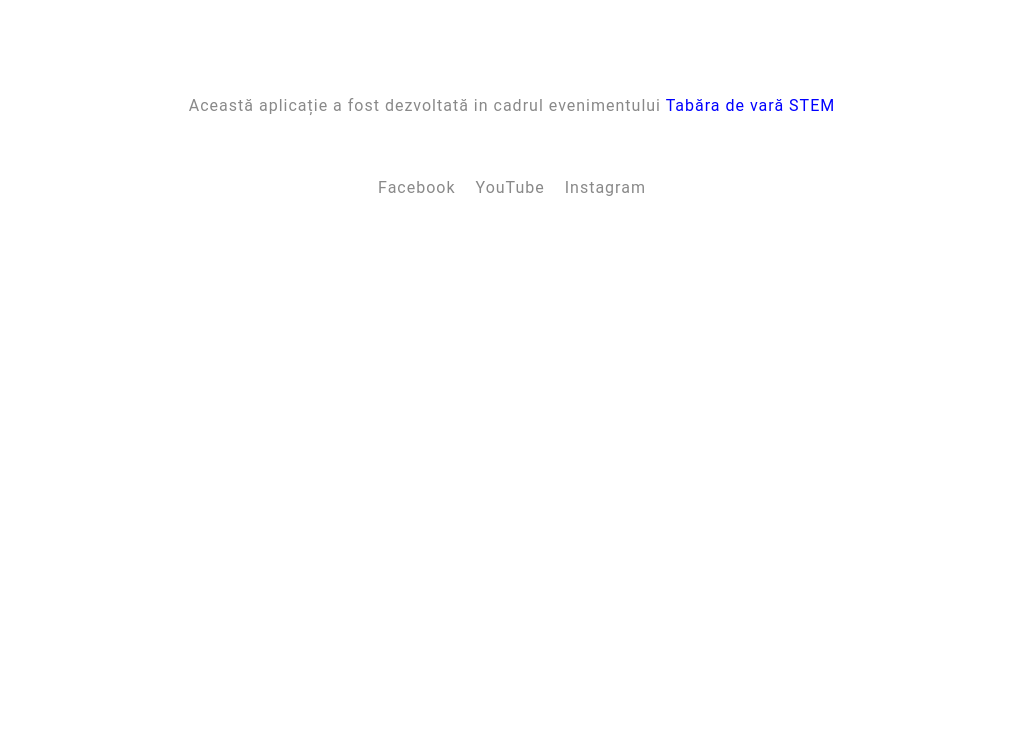
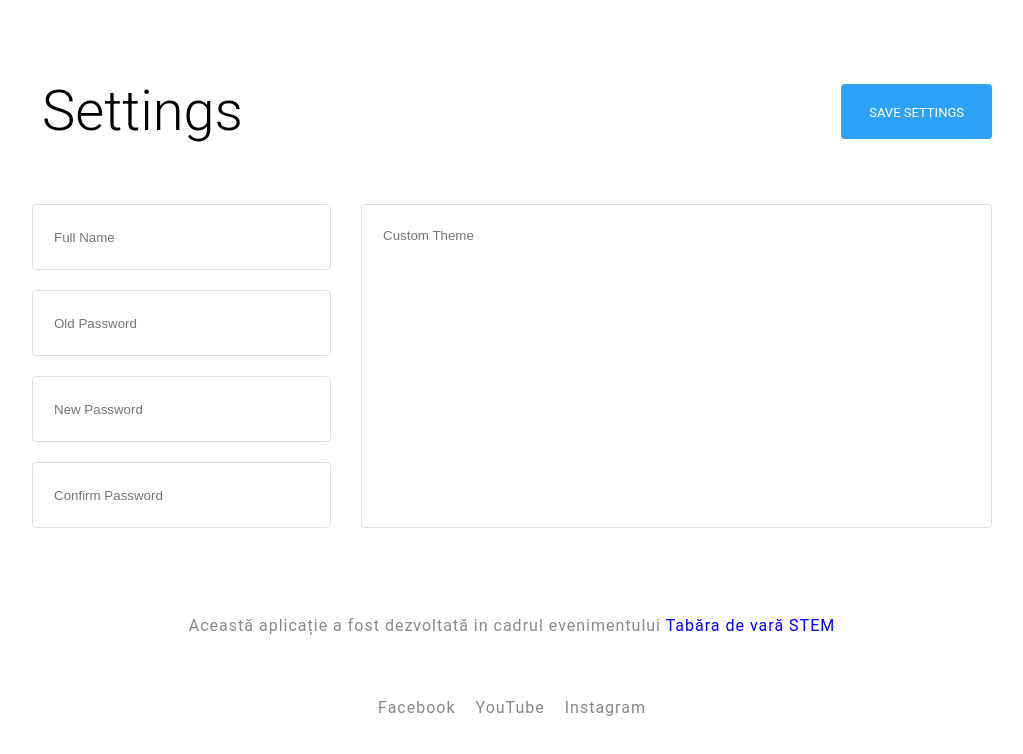
Before and after one commit to girlsgoit/notes2019, a Vue app: page /settings in a window 1280 px wide. Shown: the top 754 px of the page, without its empty margins (128-1151 px from the left). Built offline with nearby package versions, Linux system fonts and the light colour scheme.

Commit message:
login page echipa 5

```diff
--- a/public/index.html
+++ b/public/index.html
@@ -7,7 +7,7 @@
     <link rel="icon" href="<%= BASE_URL %>favicon.ico">
     <title>notes2019</title>
   </head>
-  <body>
+  <body class="account">
     <noscript>
       <strong>We're sorry but notes2019 doesn't work properly without JavaScript enabled. Please enable it to continue.</strong>
     </noscript>
--- a/src/App.vue
+++ b/src/App.vue
@@ -1,19 +1,16 @@
 <template>
   <div id="app">
     <router-view></router-view>
-    <Footer />
   </div>
 </template>
 
 <script>
-import Footer from "./components/Footer.vue";
 
 export default {
   name: "app",
   components: {
-    Footer
   }
-};
+}
 </script>
 
 <style>
--- /dev/null
+++ b/src/components/Login.vue
@@ -0,0 +1,180 @@
+<template>
+  <div class="auth">
+    <img src="../assets/images/logo.svg" alt="Logo" />
+
+    <div v-if="!isCorrectPassword || !isCorrectUserName" class="error-list">
+      <p>*Something went wrong.</p>
+    </div>
+
+    <form class="auth-form" @submit="checkForm">
+      <div class="auth-inputs">
+        <input @input="validation"
+          type="text"
+          v-bind:class="{ error : !isCorrectUserName }"
+          name="UserName"
+          placeholder="User Name"
+          v-model="userName"
+        />
+
+        <input
+          type="password" @input="validation"
+          v-bind:class="{ error : !isCorrectPassword }"
+          name="Password"
+          placeholder="Password"
+          v-model="password"
+        />
+      </div>
+
+      <div class="auth-buttons">
+        <div>
+          <input type="submit" name="Login" value="Login" id="Login" />
+        </div>
+        <div>
+          <a href="#">REGISTER</a>
+        </div>
+      </div>
+    </form>
+  </div>
+</template>
+
+<script>
+export default {
+  name: "Login",
+  data: function() {
+    return {
+      userName: "",
+      password: "",
+      isCorrectUserName: true,
+      isCorrectPassword: true
+    };
+  },
+  methods: {
+    checkForm: function(e) {
+     this.validation();
+      e.preventDefault();
+    },
+    validation: function() {
+      this.isCorrectUserName = true;
+      this.isCorrectPassword = true;
+      if ( !this.userName) {
+        this.isCorrectUserName = false;
+      }
+
+      if (!this.password) {
+        this.isCorrectPassword = false;
+      }
+    },
+    login: function() {
+      let json={
+        username: this.userName,
+        password:this.password
+      };
+      axios.post("users/login")
+    }
+  }
+
+};
+</script>
+
+<style scoped>
+.account {
+  background-color: #f2f2f2;
+  height: 100%;
+  width: 100%;
+}
+
+.auth {
+  position: absolute;
+  display: block;
+  background-color: #ffffff;
+  text-align: center;
+  padding: 45px 43px 54px 43px;
+  left: 50%;
+  top: 50%;
+  width: 314px;
+  box-sizing: border-box;
+  font-family: Roboto;
+  font-size: 14px;
+  line-height: 16px;
+  border-radius: 5px;
+  box-shadow: 0px 2px 27px rgba(230, 230, 230, 0.5);
+  transform: translateX(-50%) translateY(-50%);
+}
+
+.auth img {
+  height: 46px;
+  width: 122px;
+  margin-bottom: 45px;
+}
+
+.auth-inputs {
+  margin-bottom: 35px;
+}
+
+.auth-inputs input {
+  height: 38px;
+  border-radius: 4px;
+  border: 1px solid #dfdfdf;
+  margin-bottom: 20px;
+  display: block;
+  color: black;
+  width: 100%;
+  padding-left: 14px;
+  box-sizing: border-box;
+}
+
+.auth-inputs input::placeholder {
+  color: #a9a9a9;
+}
+
+.auth-inputs input:last-child {
+  margin-bottom: 0;
+}
+
+.auth-buttons {
+  display: flex;
+  align-items: center;
+}
+
+.auth-buttons div {
+  width: 50%;
+}
+
+.auth-buttons input {
+  background-color: #2ea1f8;
+  color: #ffffff;
+  text-align: center;
+  letter-spacing: 0.5px;
+  width: 100%;
+  border: none;
+  border-radius: 4px;
+  line-height: 38px;
+  font-weight: 500;
+  cursor: pointer;
+}
+
+.auth-buttons a {
+  text-decoration: none;
+  font-weight: 400;
+  font-style: normal;
+  color: #2ea1f8;
+}
+
+.auth-buttons a:hover {
+  text-decoration: underline;
+}
+
+.auth .error-list {
+  color: rgb(225, 42, 42);
+  background-color: #ffc7c7e3;
+  border: 1px solid red;
+  margin-bottom: 20px;
+  border-radius: 4px;
+}
+
+.auth .error {
+  background-color: #ffc7c7e3;
+  color: red;
+  border: rgb(255, 42, 42);
+}
+</style>
--- /dev/null
+++ b/src/components/Settings.vue
@@ -0,0 +1,258 @@
+<template>
+  <div>
+     <!-- tool-bar -->
+  <section class="tool-bar">
+    <div class="tool-bar-container">
+      <h1>Settings</h1>
+      <button>SAVE SETTINGS </button>
+    </div>
+  </section>
+  <!-- end of tool-bar -->
+    <section class="settings">
+      <div class="settings-container">
+        <form action class="settings-form" @submit="checkSettings">
+          <div class="inputs">
+            <input
+              v-bind:class="{ error : !isCorrectFullName }"
+              @input="validate"
+              type="text"
+              name="full_name"
+              v-model="fullName"
+              placeholder="Full Name"
+            />
+
+            <input
+             v-bind:class="{ error : !isCorrectOldPassword }"
+              @input="validate"
+              v-model="oldPassword"
+              type="password"
+              name="old_password"
+              placeholder="Old Password"
+            />
+            <input
+              v-bind:class="{ error : !isCorrectNewPassword || !isToShort }"
+              @input="validate"
+              v-model="newPassword"
+              type="password"
+              name="new_password"
+              placeholder="New Password"
+            />
+            <input
+             v-bind:class="{ error : !isCorrectConfirmPassword }"
+              v-model="confirmPassword"
+              @input="validate"
+              type="password"
+              name="confirm_password"
+              placeholder="Confirm Password"
+            />
+          </div>
+
+          <div class="textarea">
+            <textarea
+              name="custom_theme"
+              cols="30"
+              rows="10"
+              placeholder="Custom Theme"
+            ></textarea>
+          </div>
+        </form>
+      </div>
+    </section>
+    <Footer />
+  </div>
+</template>
+
+<script>
+import Footer from "./Footer";
+export default {
+  name: "Settings",
+  components: { Footer },
+  data: function() {
+    return {
+      isCorrectFullName: true,
+      isCorrectOldPassword: true,
+      isCorrectNewPassword: true,
+      isCorrectConfirmPassword: true,
+      isToShort: true,
+      fullName: "",
+      oldPassword: "",
+      newPassword: "",
+      nonfirmpassword: "",
+      custumTheme: ""
+    };
+  },
+  methods: {
+    checkSettings: function(e) {
+      this.validate();
+      e.preventDefault();
+    },
+    validate: function() {
+      if (!this.fullName) {
+        this.isCorrectFullName = false;
+      } else {
+        this.isCorrectFullName = true;
+      }
+      if (!this.oldPassword) {
+        this.isCorrectOldPassword = false;
+      } else {
+        this.isCorrectOldPassword = true;
+      }
+
+      if (!this.newPassword || this.newPassword == this.oldPassword) {
+        this.isCorrectNewPassword = false;
+      } else {
+        this.isCorrectNewPassword = true;
+      }
+
+      if (!this.confirmPassword || (this.confirmPassword != this.newPassword)) {
+        this.isCorrectConfirmPassword = false;
+      } else {
+        this.isCorrectConfirmPassword = true;
+      }
+
+      if (this.newPassword.length < 4) {
+        this.isToShort = false;
+      } else {
+        this.isToShort = true;
+      }
+    }
+  }
+};
+</script>
+<style scopes>
+.settings {
+  font-family: roboto, sans-serif;
+  font-size: 18px;
+  padding-top: 50px;
+}
+
+.settings .settings-form {
+  display: flex;
+  margin: 0 -15px;
+  font-family: sans-serif;
+}
+
+.settings .inputs {
+  flex: 0 0 299px;
+  max-width: 299px;
+}
+
+.settings .textarea {
+  flex: 1 0 auto;
+}
+
+.settings .inputs,
+.settings .textarea {
+  padding: 0 15px;
+}
+
+.settings input {
+  display: block;
+  width: 100%;
+  height: 66px;
+  padding-left: 21px;
+  margin: 0 0 20px 0;
+  background: #ffffff;
+  border: 1px solid #dfdfdf;
+  box-sizing: border-box;
+  border-radius: 4px;
+}
+
+.settings input:last-child {
+  margin-bottom: 0;
+}
+
+.settings textarea {
+  resize: none;
+  width: 100%;
+  height: 100%;
+  min-height: 300px;
+  padding-left: 21px;
+  padding-top: 23px;
+  background: #ffffff;
+  border: 1px solid #dfdfdf;
+  box-sizing: border-box;
+  border-radius: 4px;
+  font-family: sans-serif;
+}
+
+.settings input.error,
+.settings textarea.error {
+  background-color: #ffc7c7e3;
+  color: red;
+  border: rgb(255, 42, 42);
+}
+
+.settings .settings-container {
+  max-width: 960px;
+  margin: 0 auto;
+  padding: 0 15px;
+}
+
+@media screen and (max-width: 800px) {
+  .settings .settings-form {
+    justify-content: center;
+    flex-direction: column;
+  }
+
+  .settings input:last-child {
+    margin-bottom: 20px;
+  }
+
+  .settings .inputs {
+    flex: 0 0 100%;
+    max-width: 100%;
+  }
+
+}
+.tool-bar {
+    padding: 60px 0 0 0;
+}
+
+.tool-bar-container {
+    max-width: 960px;
+    margin: 0 auto;
+    padding: 0 30px;
+    display: flex;
+    justify-content: space-between;
+    align-items: center;
+}
+
+.tool-bar h1{
+    font-family: Roboto, sans-serif;
+    font-size: 56px;
+    font-weight: 300;
+    margin: 10px;
+}
+
+.tool-bar button{
+    font-family: Roboto, sans-serif;
+    font-size: 13px;
+    font-weight: 400;
+    line-height: 15px;
+    text-align: center;
+    color: #ffffff;
+    background: #2EA1f8;
+    max-height: 55px;
+    padding: 21px 28px;
+    border-radius: 4px;
+    border: 0px;
+    cursor: pointer;
+}
+
+@media screen and (max-width: 570px) {
+    .tool-bar{
+        padding: 50px 0;
+    }
+
+    .tool-bar-container {
+        flex-direction: column;
+        align-items: center;
+    }
+
+    .tool-bar h1{
+        font-size: 40px;
+    }
+}
+
+</style>
--- a/src/main.js
+++ b/src/main.js
@@ -2,13 +2,16 @@ import Vue from 'vue'
 import App from './App.vue'
 import VueRouter from 'vue-router';
 import Home from './components/Home.vue'
+import Login from './components/Login.vue'
+import Settings from './components/Settings.vue'
 
 Vue.use(VueRouter);
 
-const rute = [{
-  path: "/",
-  component: Home
-}, ];
+const rute = [
+ {path: "/", component: Home},
+ { path: "/settings", component: Settings},
+ { path: "/login", component: Login},
+];
 
 const router = new VueRouter({
   routes: rute,
--- a/static/components/toolbar/tool_bar.css
+++ b/static/components/toolbar/tool_bar.css
@@ -12,7 +12,7 @@
 }
 
 .tool-bar h1{
-    font-family: Roboto;
+    font-family: Roboto, sans-serif;
     font-size: 56px;
     font-weight: 300;
     margin: 10px;
```
Also changed, not shown: 1 other file (tests, documents, lock files or other folders).
